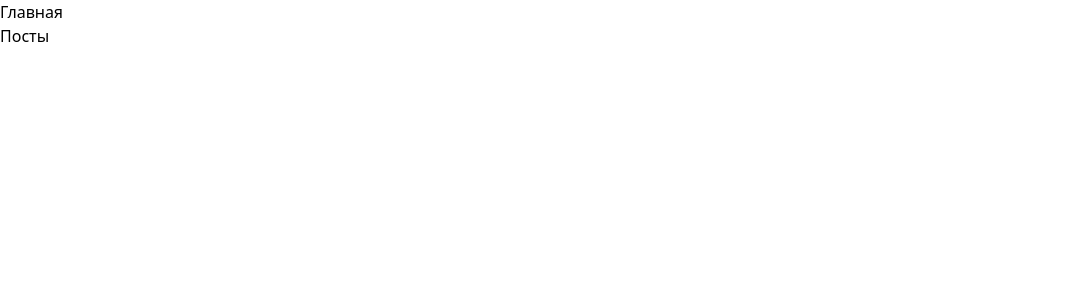
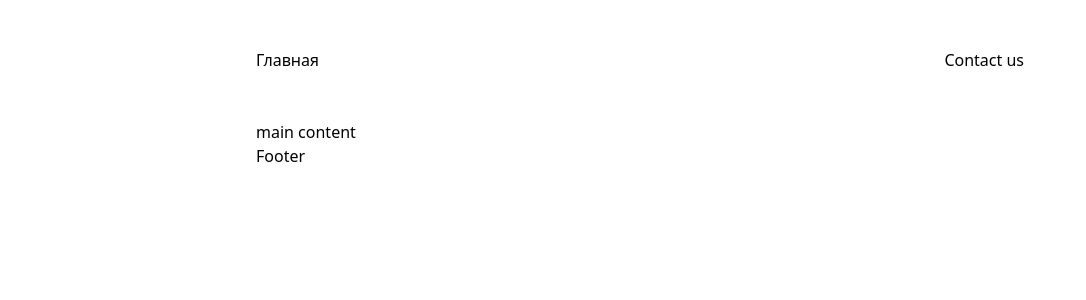
Before and after one commit to UzhNaSkovorodke/pet-academy, a Next.js app: page / in a window 1280 px wide. Shown: the top 300 px of the page, without its empty margins (0-1086 px from the left). Built offline with nearby package versions, Linux system fonts and the light colour scheme.

Commit message:
stable version

```diff
--- /dev/null
+++ b/app/Footer.tsx
@@ -0,0 +1,9 @@
+import React from 'react'
+
+type Props = {}
+
+const Footer = (props: Props) => {
+	return <div>Footer</div>
+}
+
+export default Footer
--- /dev/null
+++ b/app/Header.tsx
@@ -0,0 +1,17 @@
+import Link from 'next/link'
+import React from 'react'
+
+type Props = {}
+
+const Header = (props: Props) => {
+	return (
+		<>
+			<div className="flex justify-between my-12">
+				<Link href="/">Главная</Link>
+				<button>Contact us</button>
+			</div>
+		</>
+	)
+}
+
+export default Header
--- a/app/Menu.tsx
+++ /dev/null
@@ -1,16 +0,0 @@
-import Link from 'next/link'
-import React from 'react'
-
-type Props = {}
-
-const Menu = (props: Props) => {
-	return (
-		<>
-			<Link href="/">Главная</Link>
-			<br />
-			<Link href="/posts">Посты</Link>
-		</>
-	)
-}
-
-export default Menu
--- a/app/page.tsx
+++ b/app/page.tsx
@@ -1,13 +1,16 @@
 import React from 'react'
 
-import Menu from './Menu'
+import Header from './Header'
+import Footer from './footer'
 
 type Props = {}
 
 const page = (props: Props) => {
 	return (
-		<div>
-			<Menu />
+		<div className="mx-64">
+			<Header />
+			<main>main content</main>
+			<Footer />
 		</div>
 	)
 }
--- a/app/posts/page.tsx
+++ b/app/posts/page.tsx
@@ -1,4 +1,3 @@
-import Link from 'next/link'
 import React from 'react'
 
 type Props = {}
@@ -7,7 +6,6 @@ const PostComponent = (props: Props) => {
 	return (
 		<>
 			<p>PostComponent</p>
-			<Link href="/">Главная</Link>
 		</>
 	)
 }
```
